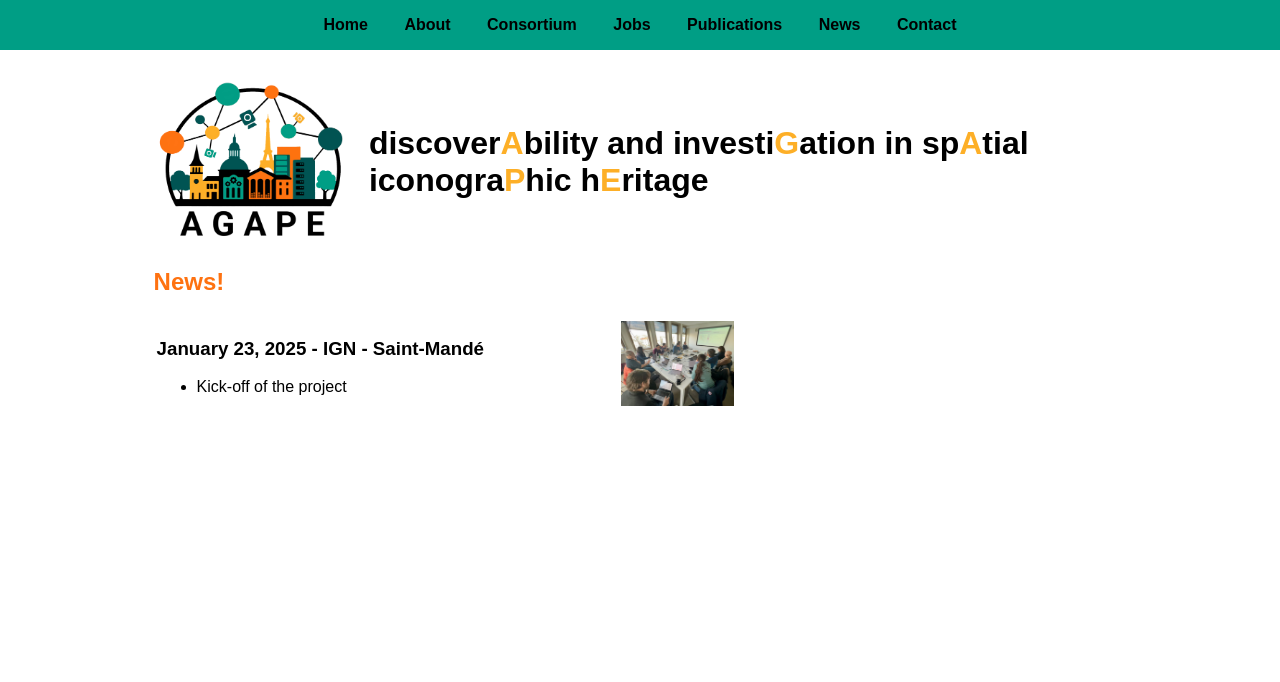
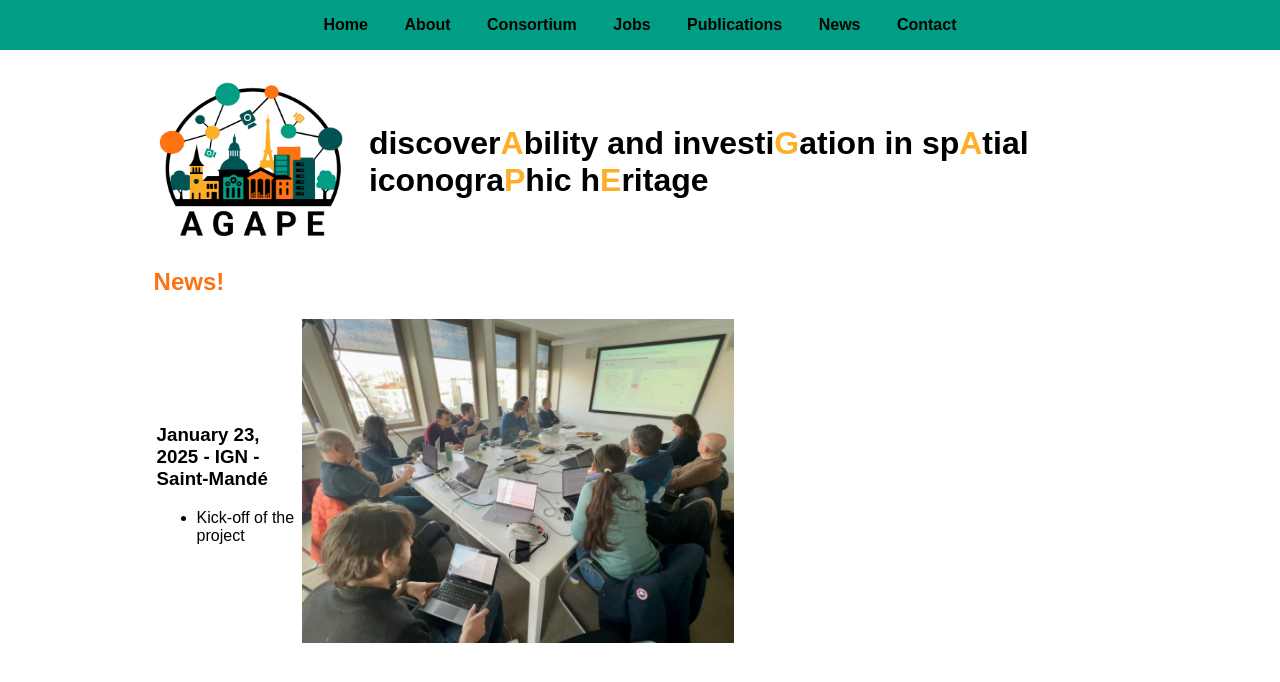
Before and after one commit to AGAPE-ANR/agape-anr.github.io, a Jekyll site: the page built from news.md, in a window 1280 px wide. Shown: the top 682 px of the page. Built offline with Jekyll 4.4.1, drawn with Linux system fonts in a browser that asks for light colours.

Commit message:
Update news.md

```diff
--- a/news.md
+++ b/news.md
@@ -14,6 +14,6 @@ permalink: /news/
 			<li>Kick-off of the project </li>
 		</ul>
 	</td>
-	<td width="20%"><img src="/images/photo_kickoff-23jan25.jpg" width="100%" alt="Photo kick-off"></td>
+	<td><img src="/images/photo_kickoff-23jan25.jpg" width="100%" alt="Photo kick-off"></td>
   </tr>
 <table>
```
